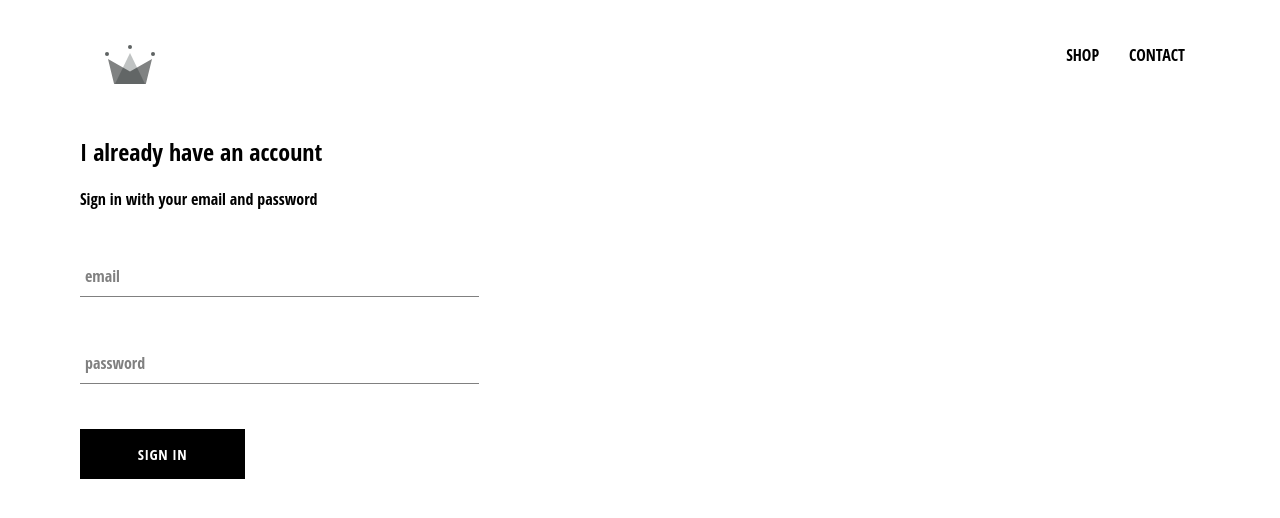
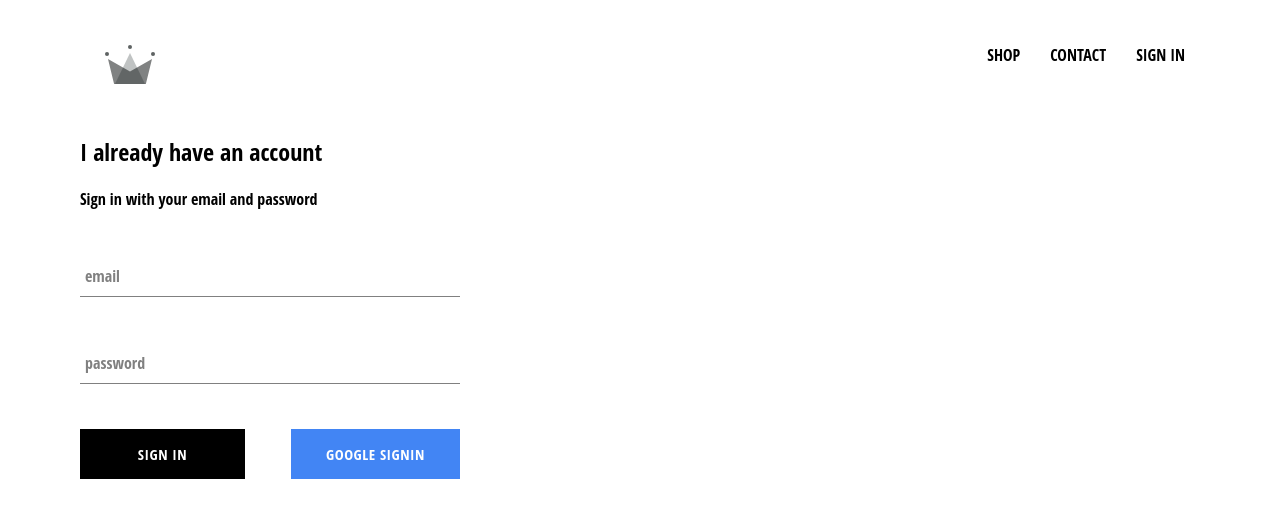
Before and after one commit to BinkitaTiwari/e-commerce-app, a React (Create React App) app: page /signin in a window 1280 px wide. Shown: the top 518 px of the page. Built offline with nearby package versions, Linux system fonts and the light colour scheme; no server answers.

Commit message:
integrated firebase into application, signin with google

```diff
--- a/package.json
+++ b/package.json
@@ -6,6 +6,7 @@
     "@testing-library/jest-dom": "^4.2.4",
     "@testing-library/react": "^9.5.0",
     "@testing-library/user-event": "^7.2.1",
+    "firebase": "^7.14.2",
     "node-sass": "^4.13.1",
     "react": "^16.13.1",
     "react-dom": "^16.13.1",
--- a/src/App.css
+++ b/src/App.css
@@ -6,3 +6,6 @@
     text-decoration: none;
     color: black;
 }
+*{
+    box-sizing: border-box;
+}
--- a/src/App.js
+++ b/src/App.js
@@ -1,16 +1,35 @@
-import React from 'react';
+import React,{Component} from 'react';
 import {Switch,Route} from'react-router-dom';
 import Homepage from './Pages/Homepage/Homepage';
 import './App.css';
 import ShopPage from './Pages/Shop/Shop';
 import Header from './Components/Header/Header';
 import SignInSignUp from './Pages/Sign-In&Sign-Up/Sign-In&Sign-Up';
+import {auth} from './Firebase/Firebase';
 
 
-function App() {
+class App extends Component {
+  state={
+    currentUser:null
+  }
+  unsubscribeFromAuth = null;
+
+  componentDidMount() {
+    this.unsubscribeFromAuth=auth.onAuthStateChanged(user => {
+      this.setState({ currentUser: user });
+
+      console.log(user);
+    });
+  }
+
+  componentWillUnmount() {
+    this.unsubscribeFromAuth();
+  }
+  render(){
+
     return (
       <div >
-      <Header />
+        <Header currentUser={this.state.currentUser}/>
         <Switch>
           <Route exact path ='/' component={Homepage}/>
           <Route path ='/shop' component={ShopPage}/>
@@ -21,4 +40,6 @@
     );
   }
 
+}
+
 export default App;
--- a/src/Components/Custom-button/Custom-button.js
+++ b/src/Components/Custom-button/Custom-button.js
@@ -2,8 +2,8 @@
 
 import './Custom-button.scss';
 
-const CustomButton = ({ children, ...otherProps }) => (
-  <button className='custom-button' {...otherProps}>
+const CustomButton = ({ children,isGoogleSignIn, ...otherProps }) => (
+  <button className={`${isGoogleSignIn ? 'google-sign-in' : ''} custom-button`} {...otherProps}>
     {children}
   </button>
 );
--- a/src/Components/Custom-button/Custom-button.scss
+++ b/src/Components/Custom-button/Custom-button.scss
@@ -19,4 +19,13 @@
       color: black;
       border: 1px solid black;
     }
+    &.google-sign-in {
+      background-color: #4285f4;
+      color: white;
+
+      &:hover {
+        background-color: #357ae8;
+        border: none;
+      }
+    }
   }
--- a/src/Components/Header/Header.js
+++ b/src/Components/Header/Header.js
@@ -1,10 +1,11 @@
 import React from 'react';
 import {Link} from 'react-router-dom';
 import {ReactComponent as Logo} from '../../Assets/crown.svg';
+import { auth } from '../../Firebase/Firebase';
 
 import './Header.scss';
 
-const Header =() =>{
+const Header =({currentUser}) =>{
 
     return(
         <div className="header">
@@ -14,6 +15,15 @@
             <div className="options">
                     <Link className="option" to='/shop'>SHOP</Link>
                     <Link className ="option" to='/shop'>CONTACT</Link>
+                    {currentUser ? (
+                        <div className='option' onClick={() => auth.signOut()}>
+                            SIGN OUT
+                        </div>
+                            ) : (
+                    <Link className='option' to='/signin'>
+                            SIGN IN
+                    </Link>
+                    )}
             </div>
 
 
--- a/src/Components/Sign-in/Sign-in.js
+++ b/src/Components/Sign-in/Sign-in.js
@@ -2,7 +2,7 @@
 
 import FormInput from '../Form-input/Form-Input';
 import CustomButton from '../Custom-button/Custom-button';
-
+import {signInWithGoogle} from '../../Firebase/Firebase';
 import './Sign-in.scss';
 
 class SignIn extends React.Component {
@@ -50,7 +50,12 @@
             label='password'
             required
           />
+          <div className="buttons">
           <CustomButton type='submit'> Sign in </CustomButton>
+          <CustomButton onClick={signInWithGoogle} isGoogleSignIn> Google SignIn </CustomButton>
+
+          </div>
+
         </form>
       </div>
     );
--- a/src/Components/Sign-in/Sign-in.scss
+++ b/src/Components/Sign-in/Sign-in.scss
@@ -1,5 +1,14 @@
 .sign-in {
-    width: 30vw;
+    width: 380px;
     display: flex;
     flex-direction: column;
+
+    .title {
+      margin: 10px 0;
+    }
+
+    .buttons {
+      display: flex;
+      justify-content: space-between;
+    }
   }
--- /dev/null
+++ b/src/Firebase/Firebase.js
@@ -0,0 +1,25 @@
+import firebase from 'firebase/app';
+import 'firebase/firestore';
+import 'firebase/auth';
+
+const config={
+    apiKey: "AIzaSyB_AbHtc0swIoOhsJrHqmdycrpFPr7ijyM",
+    authDomain: "e-commerce-app-40a8c.firebaseapp.com",
+    databaseURL: "https://e-commerce-app-40a8c.firebaseio.com",
+    projectId: "e-commerce-app-40a8c",
+    storageBucket: "e-commerce-app-40a8c.appspot.com",
+    messagingSenderId: "978041420966",
+    appId: "1:978041420966:web:4213b5bf82719dc8c48867",
+    measurementId: "G-CBTHDR347N"
+  };
+
+  firebase.initializeApp(config);
+
+  export const auth= firebase.auth();
+  export const firestore= firebase.firestore();
+
+  const provider = new firebase.auth.GoogleAuthProvider();
+  provider.setCustomParameters({prompt: 'select_account' });
+
+  export const signInWithGoogle =()=> auth.signInWithPopup(provider);
+  export default firebase;
```
Also changed, not shown: 1 other file (tests, documents, lock files or other folders). Lines whose indentation alone changed are shown as unchanged.
